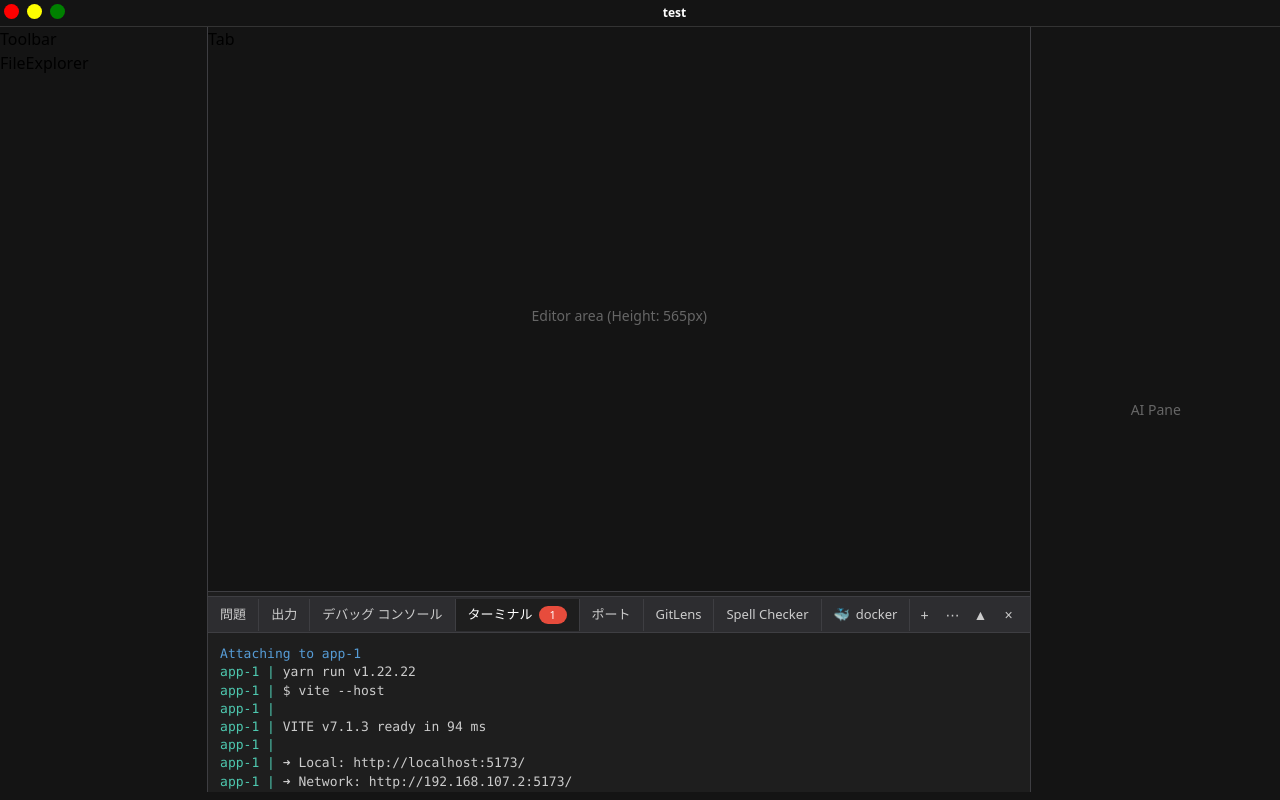
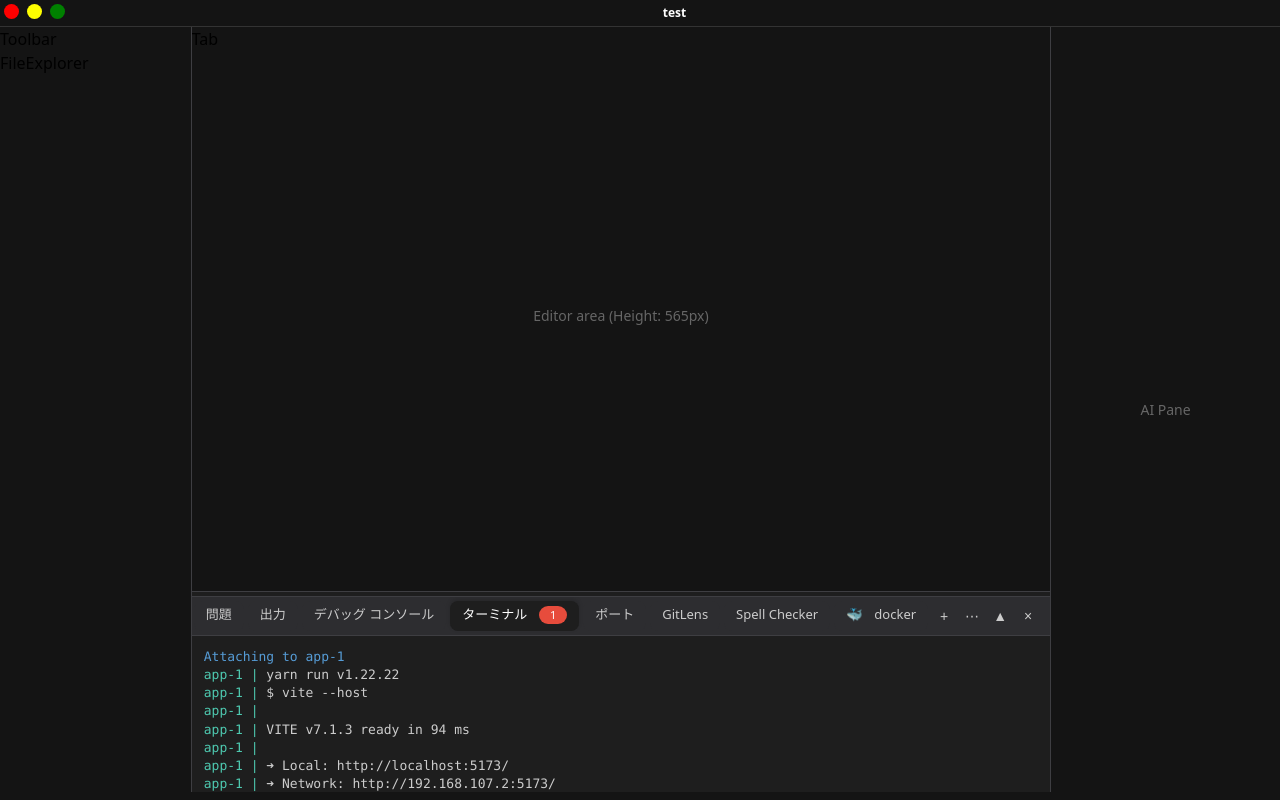
Before and after one commit to OdenTakashi/beyond-tab, a React (Vite) app: page / in a window 1280 px wide. Built offline with nearby package versions, Linux system fonts and the light colour scheme.

Commit message:
style: Round corner of PanelTabItem.

```diff
--- a/src/components/ide/Panel.tsx
+++ b/src/components/ide/Panel.tsx
@@ -184,20 +184,27 @@ const PanelTabItem = ({
       style={{
         display: "flex",
         alignItems: "center",
-        gap: "6px",
-        padding: "6px 12px",
+        gap: "12px",
+        padding: "4px 12px",
+        margin: "4px 2px",
         backgroundColor: isActive
-          ? Colors.ide.panel.tabActiveBackground
+          ? Colors.ide.panel.background
           : isHover
             ? Colors.ide.panel.tabHoverBackground
-            : "transparent",
+            : Colors.ide.panel.tabBackground,
         color: isActive ? Colors.ide.panel.textActive : Colors.ide.panel.text,
         fontSize: "13px",
         cursor: "pointer",
-        borderRight: `1px solid ${Colors.ide.panel.border}`,
         minWidth: "fit-content",
         whiteSpace: "nowrap",
         userSelect: "none",
+        borderRadius: "8px",
+        borderBottom: isActive
+          ? `2px solid ${Colors.ide.panel.background}`
+          : "2px solid transparent",
+        transition: "all 0.15s ease",
+        position: "relative",
+        boxShadow: isActive ? `0 -2px 4px rgba(0, 0, 0, 0.15)` : "none",
       }}
       onClick={onClick}
       onMouseEnter={() => setIsHover(true)}
```
